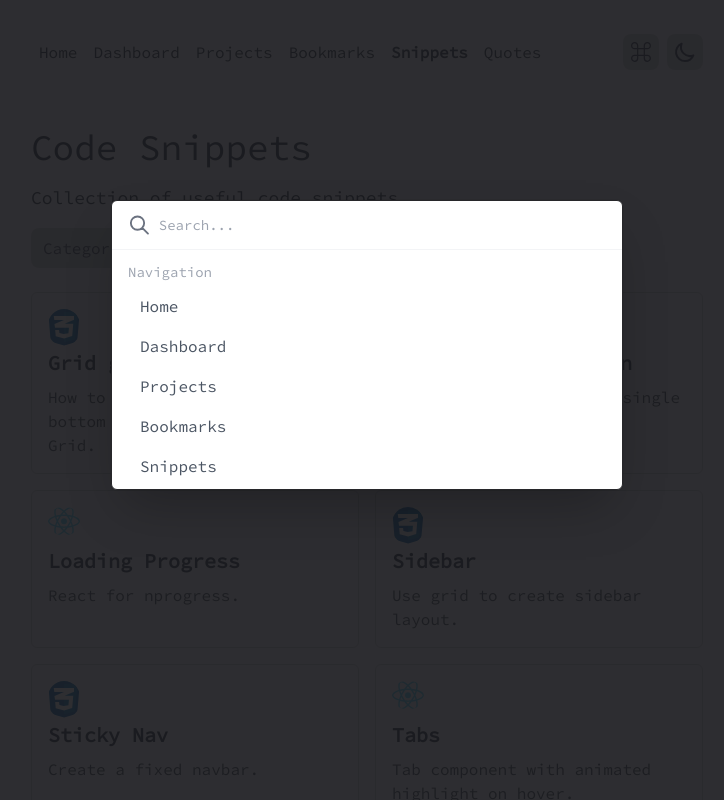
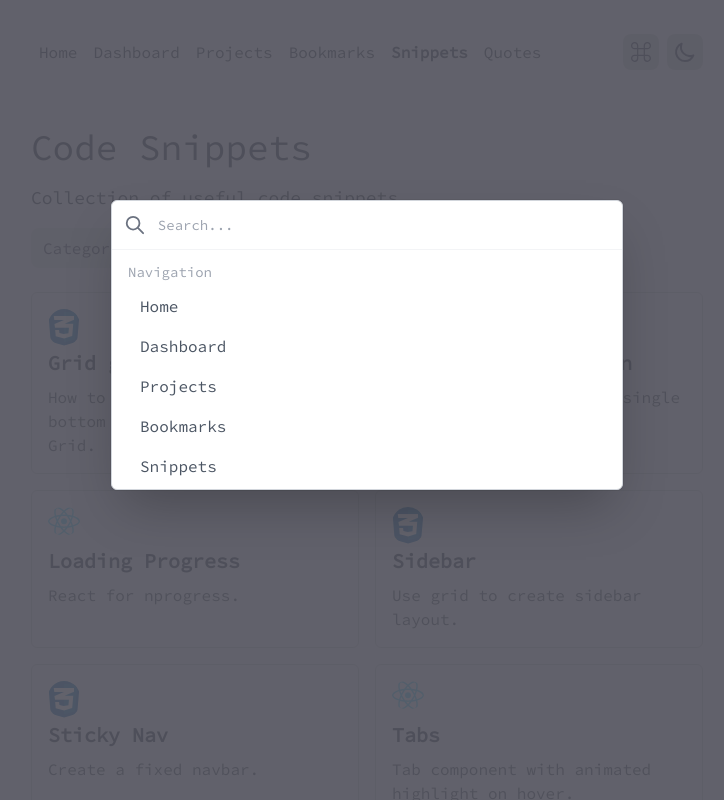
Before and after one commit to destroymayor/jared, a Next.js app: page /snippets in a window 1280 px wide. Both pictures are taken after a click on the button 914 px from the left and 52 px from the top of the page. Shown: the top 800 px of the page, without its empty margins (273-997 px from the left). Built offline with nearby package versions, Linux system fonts and the light colour scheme.

Commit message:
chore: Update style

```diff
--- a/src/components/Common/Select.js
+++ b/src/components/Common/Select.js
@@ -7,7 +7,7 @@ import { Transition } from '@headlessui/react';
 import { ChevronUpIcon, ChevronDownIcon } from '@heroicons/react/solid';
 
 const Select = (props) => {
-  const { disabled, className, options = [], value, renderItem, onChange, onFocus, onBlur } = props;
+  const { disabled, options = [], value, renderItem, onChange, onFocus, onBlur } = props;
   const ref = useRef();
 
   const [isOpen, setIsOpen] = useState(false);
@@ -26,7 +26,7 @@ const Select = (props) => {
       <button
         disabled={disabled}
         className={clsx(
-          'group hover:border-primary focus:border-primary flex w-5/12 items-center justify-between rounded-lg bg-gray-300 px-3 py-2 text-gray-600 focus:outline-none dark:bg-gray-600 dark:text-gray-300',
+          'group flex w-5/12 items-center justify-between rounded-lg bg-gray-200 px-3 py-2 text-gray-600 focus:outline-none dark:bg-gray-800 dark:text-gray-300',
           `${disabled ? 'cursor-not-allowed text-gray-300' : ''}`
         )}
         onClick={handleToggle}
@@ -34,7 +34,7 @@ const Select = (props) => {
         onBlur={onBlur}
       >
         <span className="truncate pr-2">{value === '' ? '請選擇' : value}</span>
-        <span className={`${disabled ? '' : 'group-hover:text-primary'}`}>
+        <span>
           {isOpen ? <ChevronUpIcon className="h-5 w-5" /> : <ChevronDownIcon className="h-5 w-5" />}
         </span>
       </button>
@@ -49,10 +49,10 @@ const Select = (props) => {
         leaveFrom="transform opacity-100 scale-100"
         leaveTo="transform opacity-0 scale-95"
       >
-        <ul className="absolute z-10 mt-1 max-h-56 w-5/12 overflow-auto rounded-lg bg-gray-200 py-2 shadow-lg focus:outline-none dark:bg-gray-600">
+        <ul className="absolute z-10 mt-1 max-h-56 w-5/12 overflow-auto rounded-lg bg-gray-200 py-2 shadow-lg focus:outline-none dark:bg-gray-800">
           {options.map((option, index) => (
             <li
-              className="relative mx-2 flex cursor-pointer flex-wrap items-center rounded-lg px-1 py-2 text-sm hover:bg-gray-300 hover:text-gray-600"
+              className="relative mx-2 flex cursor-pointer flex-wrap items-center rounded-lg px-1 py-2 text-sm hover:bg-gray-300 hover:text-gray-600 dark:hover:bg-gray-600 dark:hover:text-gray-200"
               key={`${index.toString()}`}
               onClick={() => handleSelect(option, index)}
             >
--- a/src/components/Layout/CommandPalette.js
+++ b/src/components/Layout/CommandPalette.js
@@ -91,7 +91,7 @@ const CommandPalette = () => {
             leaveFrom="opacity-100"
             leaveTo="opacity-0"
           >
-            <Dialog.Overlay className="fixed inset-0 bg-zinc-900/90" />
+            <Dialog.Overlay className="fixed inset-0 bg-zinc-600/90 dark:bg-zinc-900/90" />
           </Transition.Child>
           <Transition.Child
             enter="duration-300 ease-out"
@@ -104,13 +104,13 @@ const CommandPalette = () => {
             <Combobox
               onChange={(option) => handleSelect(option)}
               as="div"
-              className="relative mx-auto max-w-lg divide-y divide-gray-100 overflow-hidden rounded-md border border-zinc-800 bg-white shadow-2xl ring-1 ring-black/5 dark:divide-gray-600 dark:bg-black"
+              className="relative mx-auto max-w-lg divide-y divide-gray-100 overflow-hidden rounded-md border border-gray-300 bg-white shadow-2xl ring-1 ring-black/5 dark:divide-gray-600 dark:border-zinc-800 dark:bg-black"
             >
-              <div className="flex items-center px-4">
-                <SearchIcon className="h-6 w-6 text-gray-500" />
+              <div className="flex items-center">
+                <SearchIcon className="mx-3 h-6 w-6 text-gray-500" />
                 <Combobox.Input
                   onChange={handleSearch}
-                  className="h-12 w-full border-0 bg-transparent px-2 text-sm text-gray-800 placeholder-gray-400 focus:outline-none focus:ring-0 dark:text-gray-100"
+                  className="h-12 w-full border-0 bg-transparent text-sm text-gray-800 placeholder-gray-400 focus:outline-none focus:ring-0 dark:text-gray-100"
                   placeholder="Search..."
                 />
               </div>
--- a/src/pages/snippets/index.js
+++ b/src/pages/snippets/index.js
@@ -30,7 +30,6 @@ export default function Snippets(props) {
 
       <div className="mb-6">
         <Select
-          className="w-5/12"
           options={getCategories}
           value={selected ?? 'Categories'}
           onChange={(value) => setSelected(value)}
```
